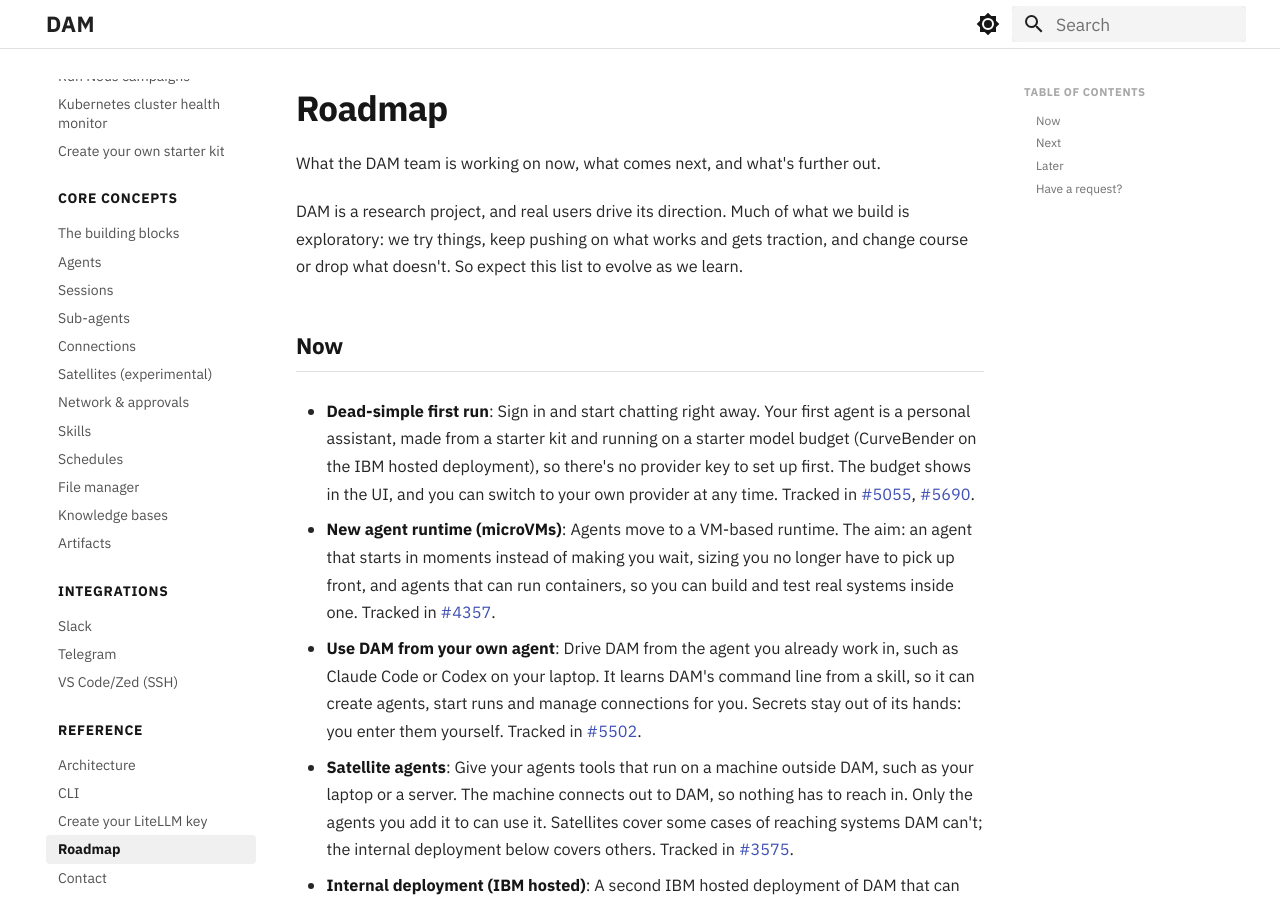
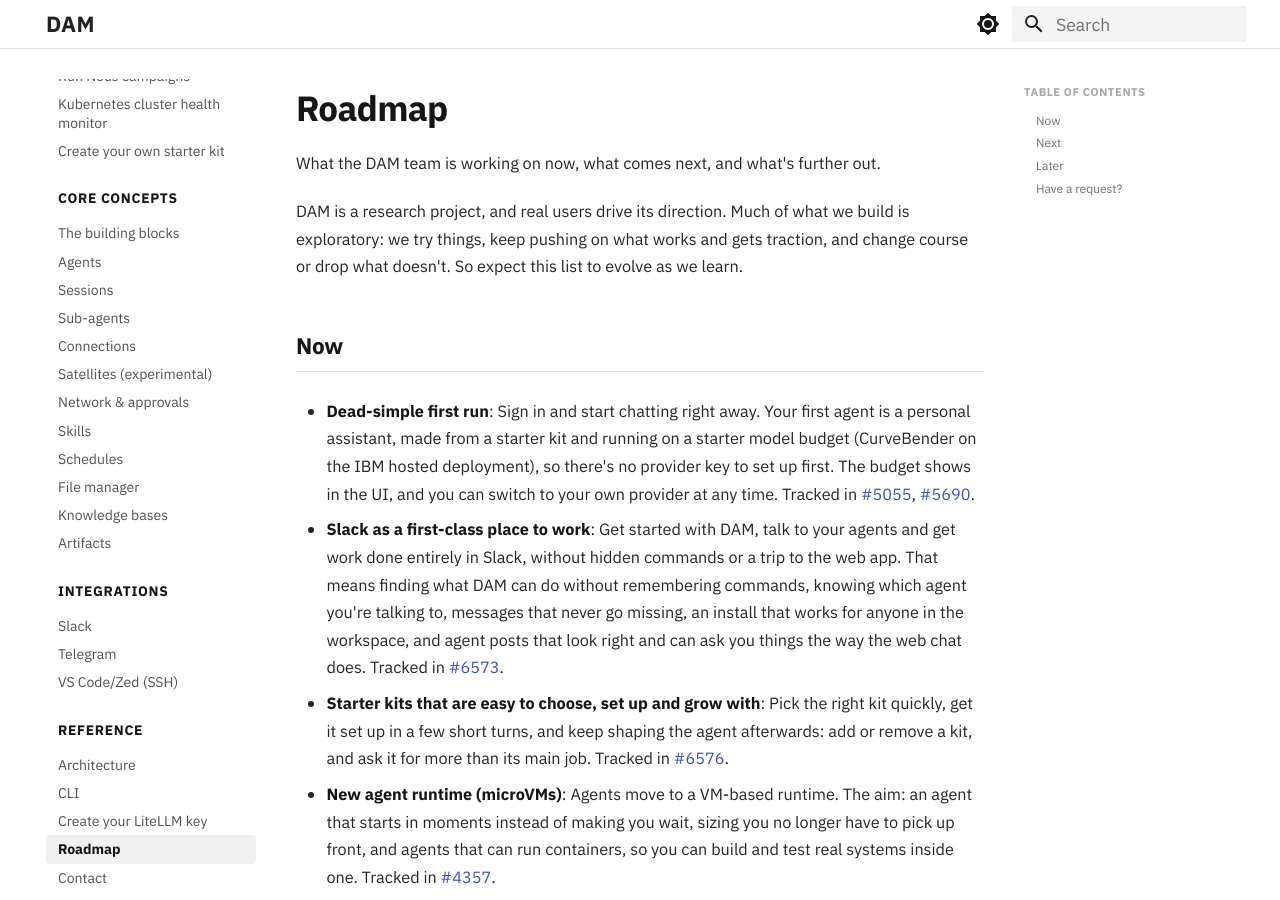
Before and after one commit to dam-agents/docs, an MkDocs documentation site: the page built from docs/reference/roadmap.md, in a window 1280 px wide and 900 px high. Built offline with MkDocs 1.6.1 and Material for MkDocs 9.7.7, drawn with Linux system fonts in a browser that asks for light colours.

Commit message:
docs: roadmap adds Slack as a first-class surface and starter kits to Now
Assisted-By: Claude

```diff
--- a/docs/reference/roadmap.md
+++ b/docs/reference/roadmap.md
@@ -7,6 +7,10 @@ DAM is a research project, and real users drive its direction. Much of what we b
 ## Now
 
 - **Dead-simple first run**: Sign in and start chatting right away. Your first agent is a personal assistant, made from a starter kit and running on a starter model budget (CurveBender on the IBM hosted deployment), so there's no provider key to set up first. The budget shows in the UI, and you can switch to your own provider at any time. Tracked in [#5055](https://github.com/dam-agents/dam/issues/5055){:target="_blank"}, [#5690](https://github.com/dam-agents/dam/issues/5690){:target="_blank"}.
+
+- **Slack as a first-class place to work**: Get started with DAM, talk to your agents and get work done entirely in Slack, without hidden commands or a trip to the web app. That means finding what DAM can do without remembering commands, knowing which agent you're talking to, messages that never go missing, an install that works for anyone in the workspace, and agent posts that look right and can ask you things the way the web chat does. Tracked in [#6573](https://github.com/dam-agents/dam/issues/6573){:target="_blank"}.
+
+- **Starter kits that are easy to choose, set up and grow with**: Pick the right kit quickly, get it set up in a few short turns, and keep shaping the agent afterwards: add or remove a kit, and ask it for more than its main job. Tracked in [#6576](https://github.com/dam-agents/dam/issues/6576){:target="_blank"}.
 
 - **New agent runtime (microVMs)**: Agents move to a VM-based runtime. The aim: an agent that starts in moments instead of making you wait, sizing you no longer have to pick up front, and agents that can run containers, so you can build and test real systems inside one. Tracked in [#4357](https://github.com/dam-agents/dam/issues/4357){:target="_blank"}.
 
```
